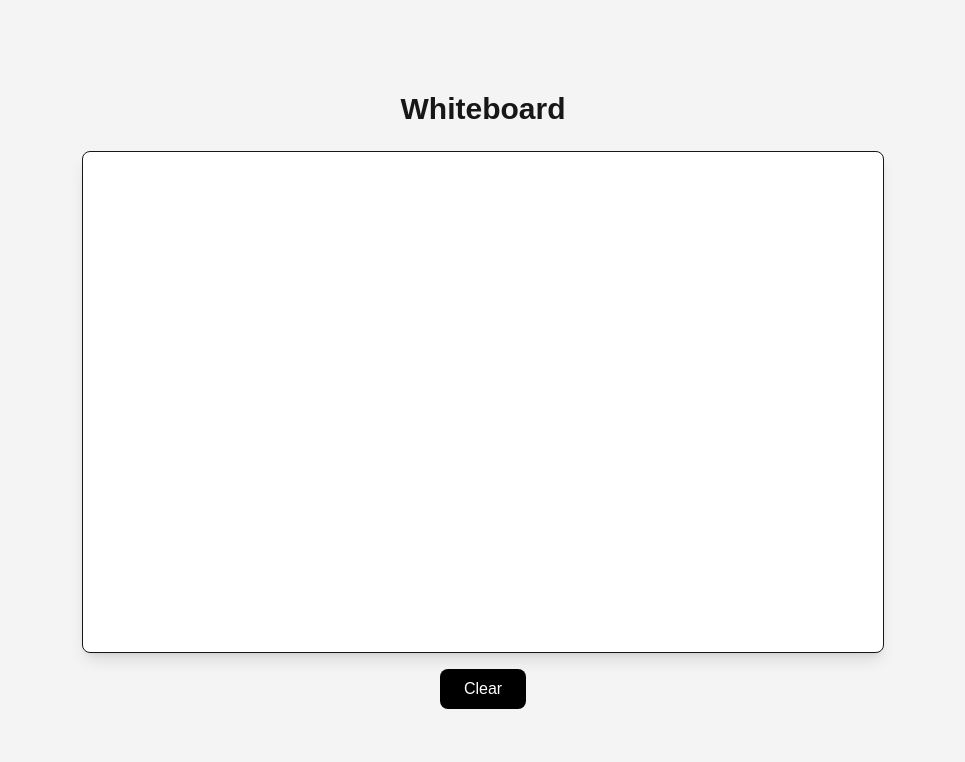
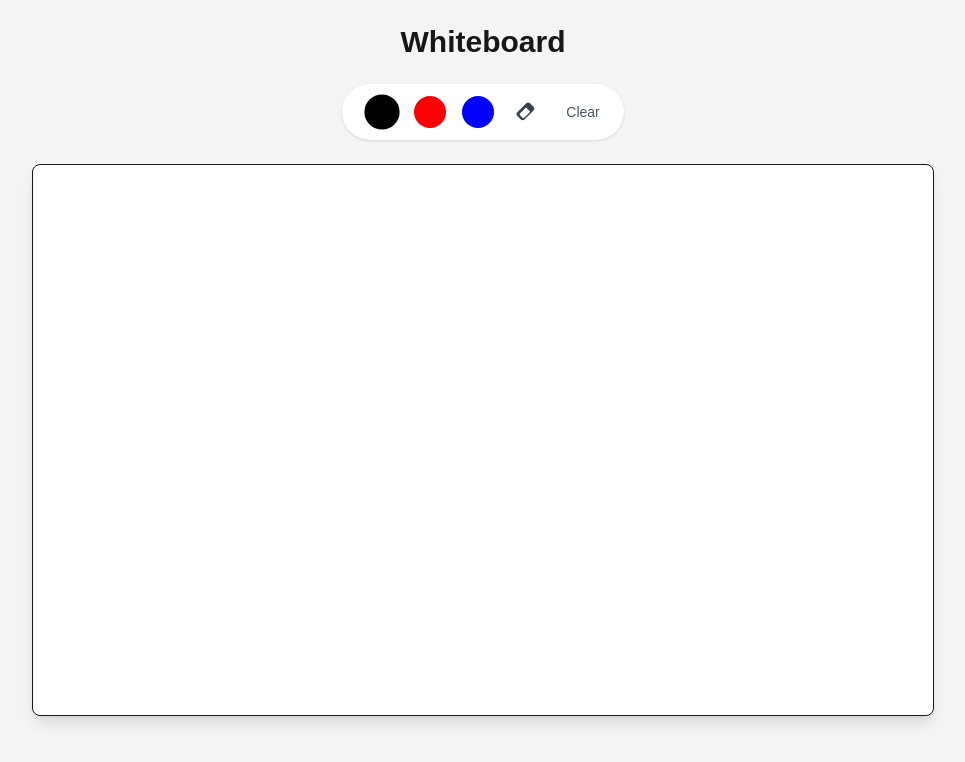
Before and after one commit to aanikat07/TreeHacks-Project, a Next.js app: page / in a window 1280 px wide. Shown: the top 762 px of the page, without its empty margins (157-1122 px from the left). Built offline with nearby package versions, Linux system fonts and the light colour scheme.

Commit message:
inital whiteboard

```diff
--- a/app/page.tsx
+++ b/app/page.tsx
@@ -1,24 +1,15 @@
 "use client";
 
-import { useRef, useState, useEffect } from "react";
+import { useRef, useState } from "react";
 
 export default function Home() {
   const canvasRef = useRef(null);
   const [isDrawing, setIsDrawing] = useState(false);
-
-  useEffect(() => {
-    const canvas = canvasRef.current;
-    const ctx = canvas.getContext("2d");
-
-    ctx.lineWidth = 3;
-    ctx.lineCap = "round";
-    ctx.strokeStyle = "black";
-  }, []);
+  const [color, setColor] = useState("black");
+  const [tool, setTool] = useState("brush"); // brush or eraser
 
   const startDrawing = (e) => {
-    const canvas = canvasRef.current;
-    const ctx = canvas.getContext("2d");
-
+    const ctx = canvasRef.current.getContext("2d");
     ctx.beginPath();
     ctx.moveTo(e.nativeEvent.offsetX, e.nativeEvent.offsetY);
     setIsDrawing(true);
@@ -27,9 +18,17 @@ export default function Home() {
   const draw = (e) => {
     if (!isDrawing) return;
 
-    const canvas = canvasRef.current;
-    const ctx = canvas.getContext("2d");
+    const ctx = canvasRef.current.getContext("2d");
 
+    if (tool === "eraser") {
+      ctx.strokeStyle = "white";
+      ctx.lineWidth = 20;
+    } else {
+      ctx.strokeStyle = color;
+      ctx.lineWidth = 4;
+    }
+
+    ctx.lineCap = "round";
     ctx.lineTo(e.nativeEvent.offsetX, e.nativeEvent.offsetY);
     ctx.stroke();
   };
@@ -44,27 +43,68 @@ export default function Home() {
     ctx.clearRect(0, 0, canvas.width, canvas.height);
   };
 
+  const colors = ["black", "red", "blue"];
+
   return (
-    <div className="flex flex-col items-center justify-center min-h-screen bg-zinc-100 p-6">
+    <div className="flex flex-col items-center min-h-screen bg-zinc-100 p-6">
       <h1 className="text-3xl font-bold mb-6">Whiteboard</h1>
 
+      {/* TOOLBAR */}
+      <div className="flex items-center gap-4 mb-6 bg-white px-6 py-3 rounded-full shadow">
+
+        {/* Color Circles */}
+        {colors.map((c) => (
+          <button
+            key={c}
+            onClick={() => {
+              setColor(c);
+              setTool("brush");
+            }}
+            className={`w-8 h-8 rounded-full border-2 transition
+              ${color === c && tool === "brush"
+                ? "border-black scale-110"
+                : "border-transparent"}
+            `}
+            style={{ backgroundColor: c }}
+          />
+        ))}
+
+        {/* Eraser */}
+        <button
+          onClick={() => setTool("eraser")}
+          className={`w-8 h-8 flex items-center justify-center transition ${tool === "eraser" ? "scale-110" : ""
+            }`}
+        >
+          <svg
+            xmlns="http://www.w3.org/2000/svg"
+            viewBox="0 0 24 24"
+            fill="currentColor"
+            className="w-6 h-6 text-gray-700"
+          >
+            <path d="M16.24 3.56a3 3 0 0 0-4.24 0l-8.44 8.44a3 3 0 0 0 0 4.24l3 3a3 3 0 0 0 4.24 0l8.44-8.44a3 3 0 0 0 0-4.24l-3-3zM5.76 13.76L12 7.52l4.24 4.24-6.24 6.24H8.76l-3-3z" />
+          </svg>
+        </button>
+
+        {/* Clear */}
+        <button
+          onClick={clearBoard}
+          className="ml-2 text-sm text-gray-600 hover:text-black"
+        >
+          Clear
+        </button>
+      </div>
+
+      {/* CANVAS */}
       <canvas
         ref={canvasRef}
-        width={800}
-        height={500}
+        width={900}
+        height={550}
         className="bg-white shadow-lg rounded-lg border"
         onMouseDown={startDrawing}
         onMouseMove={draw}
         onMouseUp={stopDrawing}
         onMouseLeave={stopDrawing}
       />
-
-      <button
-        onClick={clearBoard}
-        className="mt-4 px-6 py-2 bg-black text-white rounded-lg"
-      >
-        Clear
-      </button>
     </div>
   );
 }
```
Also changed, not shown: 1 other file (tests, documents, lock files or other folders).
